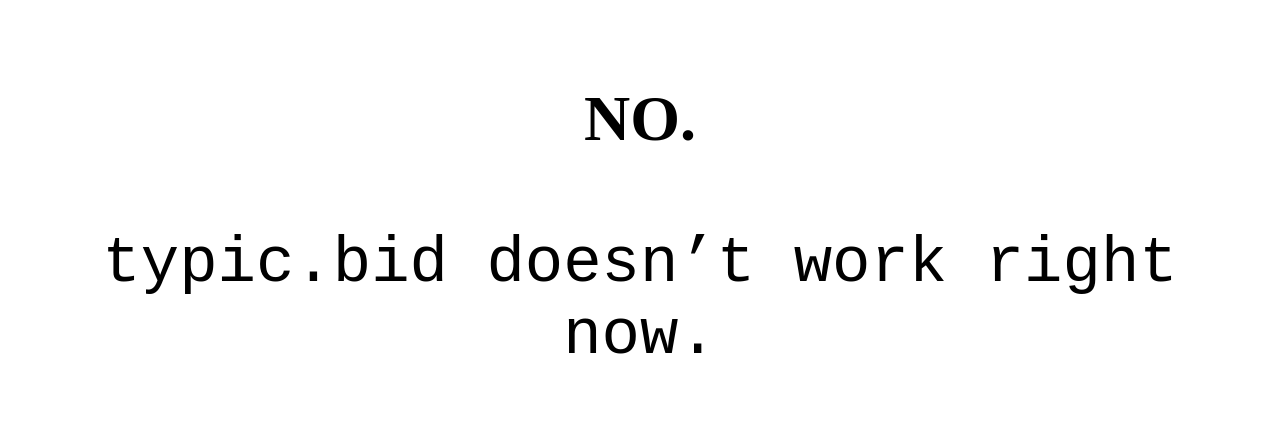
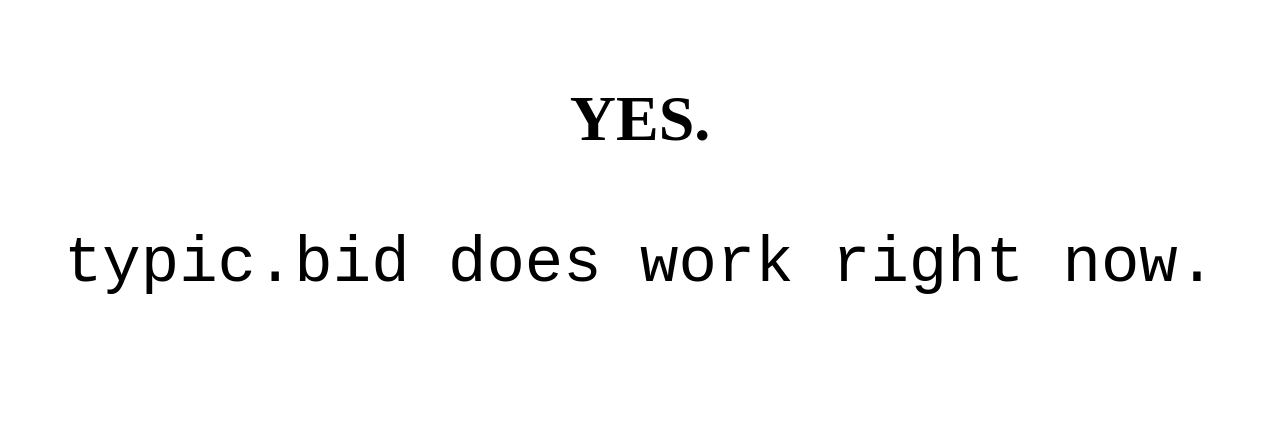
Before and after one commit to julianmeninger/istypicbidup.now.sh, a plain HTML site: page index.html in a window 1280 px wide. Drawn offline with Linux system fonts and the light colour scheme.

Commit message:
Change status from 'No.' to 'Yes.'

```diff
--- a/index.html
+++ b/index.html
@@ -45,10 +45,10 @@
 <body>
     <p class="p1"><span class="s1"><br>
 </span></p>
-    <p class="p2"><span class="s1"><b>NO.</b></span></p>
+    <p class="p2"><span class="s1"><b>YES.</b></span></p>
     <p class="p3"><span class="s1"><br>
 </span></p>
-    <p class="p3"><span class="s1">typic.bid doesn’t work right now.</span></p>
+    <p class="p3"><span class="s1">typic.bid does work right now.</span></p>
     <p class="p3"><span class="s1"><br>
 
 
```
